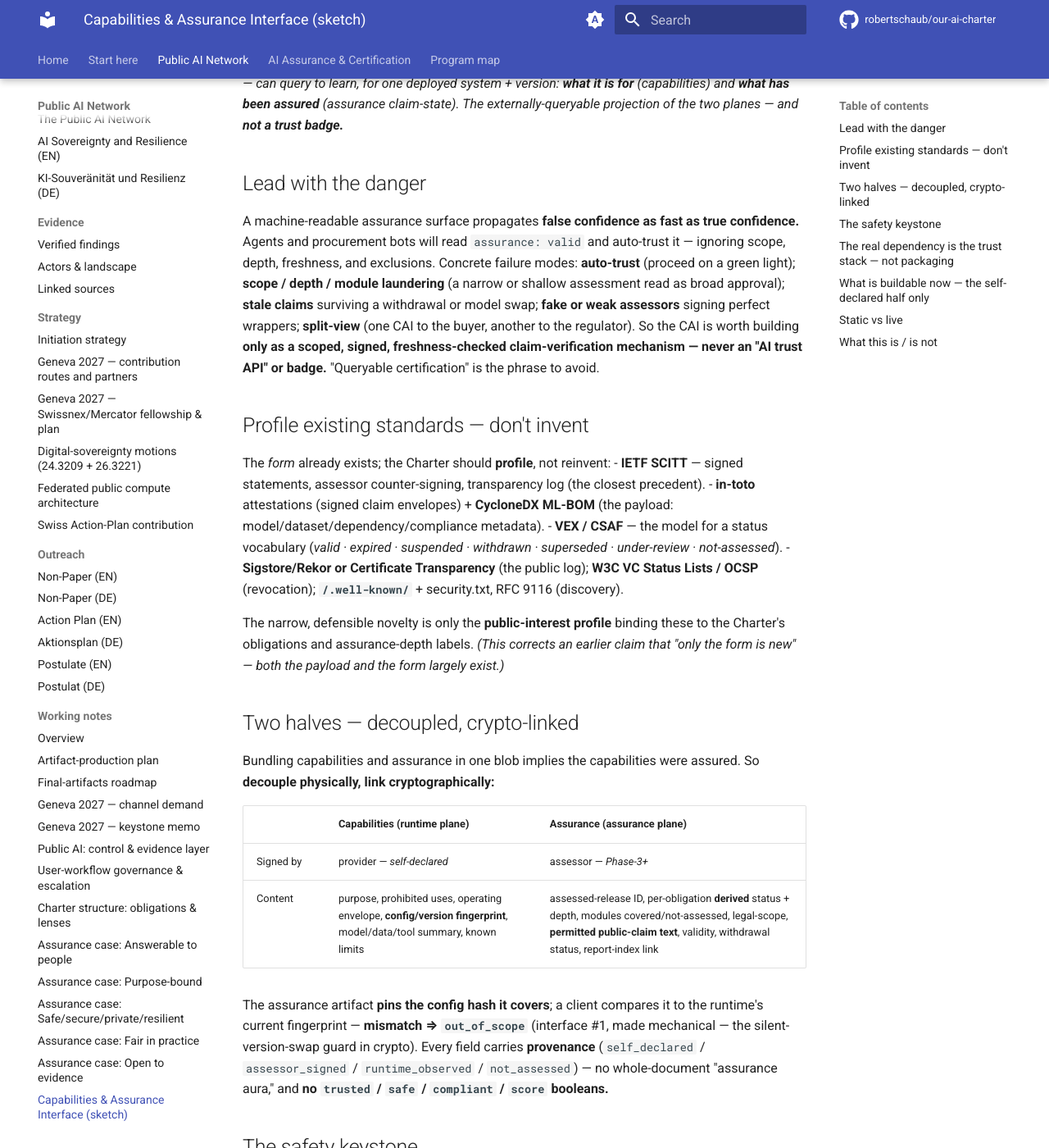
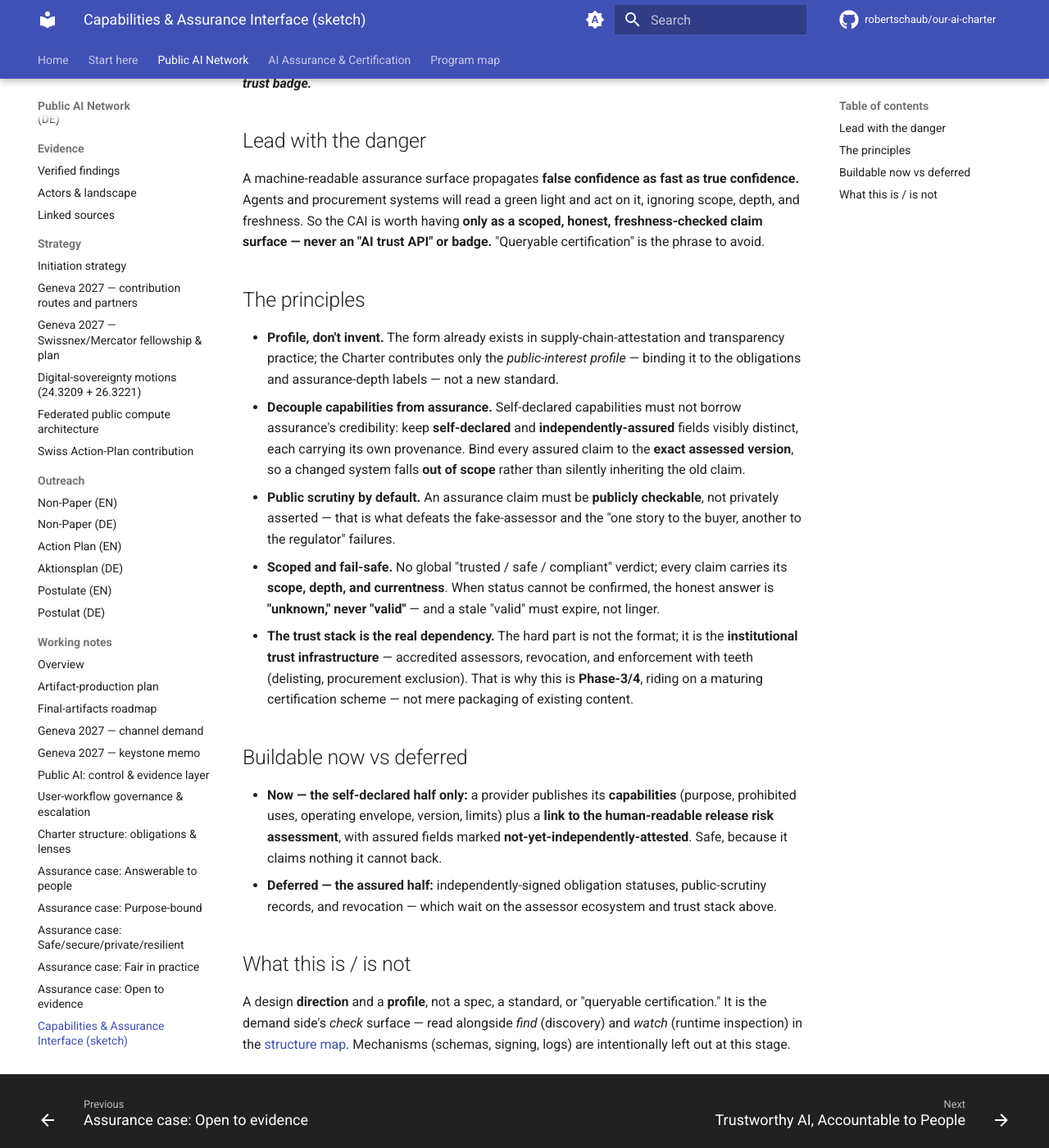
Before and after one commit to robertschaub/our-ai-charter, an MkDocs documentation site: the page built from docs/wip/capabilities-and-assurance-interface.md, in a window 1280 px wide and 1400 px high, scrolled down 366 px. Shown: the whole window at 82% size. Built offline with MkDocs 1.6.1 and Material for MkDocs 9.7.7, drawn with Linux system fonts in a browser that asks for light colours; plug-ins that fetch from the network failed and are left out; comment, search, counter and statistics services are not loaded; some of the changed text lies outside the part shown.

Commit message:
docs(wip): fold demand-side concepts into the map; dial CAI back to principles
Per a maintainer steer (concepts and principles, not interfaces/APIs at this
stage):
- charter-structure-and-views.md gains a "demand side -- find, check, watch"
  section describing the consumer-facing surfaces at concept level (discovery,
  the CAI, runtime inspection) with their load-bearing principles (honest scoped
  matching; plural/neutral, never a single gatekeeper; differentiated
  least-exposure inspection; verifiable; privacy-bounded).
- capabilities-and-assurance-interface.md trimmed from named-standards/crypto
  detail to its principles. No new notes; mechanisms left out by design.

Co-Authored-By: Claude Opus 4.8 <noreply@anthropic.com>

```diff
--- a/docs/wip/README.md
+++ b/docs/wip/README.md
@@ -18,13 +18,13 @@ A holding area for **working notes** — provisional outputs not yet part of the
 - **[geneva-2027-keystone-memo.md](geneva-2027-keystone-memo.md)** — the assembled, forwardable **keystone memo** (problem → the four-part package as an MVP → why economic benefit is a basis for success → the ask → honest status); the spine for the fellowship application and downstream routes. Promotable to Outreach/ as a `DRAFT` once a carrier group exists.
 - **[public-compute-control-evidence-layer.md](public-compute-control-evidence-layer.md)** — cooperator-facing one-pager: what the Public AI Network adds on top of existing compute — the public-interest **control-and-evidence layer** (eight policy-broker decisions / evidence-plane records) and the **assurance-&-adjudication** layer that makes it accountable. Grounded; citations web-verified. Derived from the [compute architecture](../Public%20AI%20Network/Strategy/federated-public-compute-architecture.md) note + a GPT-5.5 review.
 - **[user-workflow-governance.md](user-workflow-governance.md)** — the **user-side** companion to the control-and-evidence layer: governance from the **AI user's workflow** — five steps, the *allowed/able/owns-it* human thread, gates with fail-actions, and (the operative core) **when an AI must escalate vs. merely trace**, calibrated to user and use-case so it never trains the user to click "allow all." Design synthesis from a 2026-06-28 working session.
-- **[charter-structure-and-views.md](charter-structure-and-views.md)** — the structural map: how the Charter organizes its perspectives — **obligations as the spine** (an obligation × interests/duty-holders/lifecycle/layers/evidence/remedy matrix) with everything else as **navigation lenses** (four actor-kinds; two lifecycles; layers incl. data/provenance; a risk calibrator; the collective↔individual axis that joins the two workstreams) or modules. The four-block per-obligation view is a **Claims→Arguments→Evidence bridge to the duties, not a new audit layer** (obligations are claims; the duties + modules stay the single source of truth; status is derived). Settled across two GPT-5.5 reviews and a GPT-5.5 / Gemini exchange. Also separates the **assurance plane** (assessment-time) from the **runtime plane** (operation-time), bound by five named interfaces — runtime is the object of assurance, not a rival authority.
+- **[charter-structure-and-views.md](charter-structure-and-views.md)** — the structural map: how the Charter organizes its perspectives — **obligations as the spine** (an obligation × interests/duty-holders/lifecycle/layers/evidence/remedy matrix) with everything else as **navigation lenses** (four actor-kinds; two lifecycles; layers incl. data/provenance; a risk calibrator; the collective↔individual axis that joins the two workstreams) or modules. The four-block per-obligation view is a **Claims→Arguments→Evidence bridge to the duties, not a new audit layer** (obligations are claims; the duties + modules stay the single source of truth; status is derived). Settled across two GPT-5.5 reviews and a GPT-5.5 / Gemini exchange. Also separates the **assurance plane** (assessment-time) from the **runtime plane** (operation-time), bound by five named interfaces — runtime is the object of assurance, not a rival authority. And frames the **demand side** (find → check → watch: discovery, the CAI, runtime inspection) as concept-level surfaces that consume the two planes.
 - **[answerable-to-people-assurance-case.md](answerable-to-people-assurance-case.md)** — the first worked **obligation→duty bridge** (prototype): obligation 2 (*Answerable to people*) as a pointer-level CAE crosswalk to duties 1/3/4/6/7/8 plus the contestability and coercive-control modules, with derived status, claim discipline, and an individual-vs-collective remedy split. Tests the instrument before the other obligations are worked; aims to graduate into a certification-model annex.
 - **[purpose-bound-assurance-case.md](purpose-bound-assurance-case.md)** — the second worked bridge (prototype): obligation 1 (*Purpose-bound*), a legitimacy-led obligation that stress-tests the **hard legitimacy gate** (lawful/necessary/proportionate; prohibited uses; function-creep) the rights-led case didn't reach. Findings: the instrument needs a binary pass/fail gate alongside the depth-graded rows; this obligation is duty-heavy (not module-heavy); and its remedy is narrowing/withdrawal, interlocking with *Answerable*.
 - **[safe-secure-private-resilient-assurance-case.md](safe-secure-private-resilient-assurance-case.md)** — third bridge (obligation 3): the **technical-assurance** obligation. Finding: one obligation can **bundle several distinct properties** (safe/secure/private/resilient → different duties, possible sub-cards) and is the most effectiveness-test-heavy.
 - **[fair-in-practice-assurance-case.md](fair-in-practice-assurance-case.md)** — fourth bridge (obligation 4): the **collective, measurement-led** obligation. Finding: this is where the collective-impact lens and risk calibrator do the most work (statistical evidence, systemic remedy, conditional scope).
 - **[open-to-evidence-assurance-case.md](open-to-evidence-assurance-case.md)** — fifth bridge (obligation 5): the **honesty wedge**. Finding: it is **partly meta** — module-heavy (grounding) and also the rule that keeps every other card's claims warranted (claim discipline = this obligation, reflexive).
-- **[capabilities-and-assurance-interface.md](capabilities-and-assurance-interface.md)** — design sketch (Phase-2/3) for a queryable **Capabilities & Assurance Interface**: a signed, discoverable surface exposing a system's capabilities (runtime, self-declared) and assurance claim-state (assessor-signed), as the machine-readable projection of the two planes. A **profile** of SCITT / in-toto / CycloneDX ML-BOM / VEX with **transparency-log-by-default**, not a new standard or a trust badge. Buildable now: the self-declared half only. (After a GPT-5.5 / Gemini exchange that corrected the framing.)
+- **[capabilities-and-assurance-interface.md](capabilities-and-assurance-interface.md)** — design sketch (Phase-2/3, **principles not interfaces**) for a queryable **Capabilities & Assurance Interface**: ask of one system *what it is for* (self-declared capabilities) and *what has been assured* (independently-assured claim-state), kept visibly distinct and publicly checkable. Principles: profile don't invent · decouple capabilities from assurance · scoped & fail-safe (never a "safe/trusted" badge) · the trust stack is the real dependency. Buildable now: the self-declared half only. (Shaped by a GPT-5.5 / Gemini exchange.)
 
 ## Related outputs already saved elsewhere
 
--- a/docs/wip/capabilities-and-assurance-interface.md
+++ b/docs/wip/capabilities-and-assurance-interface.md
@@ -1,55 +1,26 @@
-> **Status: WORKING NOTES** — design sketch (2026-06-28), shaped by a GPT-5.5 / Gemini 3.1 exchange that corrected an earlier framing. **Phase-2/3 — not buildable now beyond the self-declared half.** A *profile of existing standards*, not a new interface. Companion to [charter-structure-and-views.md](charter-structure-and-views.md) — it is two of that note's plane-interfaces made machine-readable.
+> **Status: WORKING NOTES** — design sketch (2026-06-28), shaped by a GPT-5.5 / Gemini 3.1 exchange. **Concepts and principles, not interfaces** — mechanisms are deliberately out of scope at this stage. Phase-2/3. Companion to [charter-structure-and-views.md](charter-structure-and-views.md): the demand side's *check* surface.
 
 # A queryable Capabilities & Assurance Interface (CAI) — design direction
 
-*A discoverable, machine-readable, signed surface a client — an agent, buyer, regulator, or another AI — can query to learn, for one deployed system + version: **what it is for** (capabilities) and **what has been assured** (assurance claim-state). The externally-queryable projection of the two planes — and **not a trust badge.***
+*A way for a person or their agent to ask, of one deployed system: **what is it for** (capabilities) and **what has been assured** (assurance claim-state). The "check" step of the demand side — and **not a trust badge.***
 
 ## Lead with the danger
 
-A machine-readable assurance surface propagates **false confidence as fast as true confidence.** Agents and procurement bots will read `assurance: valid` and auto-trust it — ignoring scope, depth, freshness, and exclusions. Concrete failure modes: **auto-trust** (proceed on a green light); **scope / depth / module laundering** (a narrow or shallow assessment read as broad approval); **stale claims** surviving a withdrawal or model swap; **fake or weak assessors** signing perfect wrappers; **split-view** (one CAI to the buyer, another to the regulator). So the CAI is worth building **only as a scoped, signed, freshness-checked claim-verification mechanism — never an "AI trust API" or badge.** "Queryable certification" is the phrase to avoid.
+A machine-readable assurance surface propagates **false confidence as fast as true confidence.** Agents and procurement systems will read a green light and act on it, ignoring scope, depth, and freshness. So the CAI is worth having **only as a scoped, honest, freshness-checked claim surface — never an "AI trust API" or badge.** "Queryable certification" is the phrase to avoid.
 
-## Profile existing standards — don't invent
+## The principles
 
-The *form* already exists; the Charter should **profile**, not reinvent:
-- **IETF SCITT** — signed statements, assessor counter-signing, transparency log (the closest precedent).
-- **in-toto** attestations (signed claim envelopes) + **CycloneDX ML-BOM** (the payload: model/dataset/dependency/compliance metadata).
-- **VEX / CSAF** — the model for a status vocabulary (*valid · expired · suspended · withdrawn · superseded · under-review · not-assessed*).
-- **Sigstore/Rekor or Certificate Transparency** (the public log); **W3C VC Status Lists / OCSP** (revocation); **`/.well-known/`** + security.txt, RFC 9116 (discovery).
+- **Profile, don't invent.** The form already exists in supply-chain-attestation and transparency practice; the Charter contributes only the *public-interest profile* — binding it to the obligations and assurance-depth labels — not a new standard.
+- **Decouple capabilities from assurance.** Self-declared capabilities must not borrow assurance's credibility: keep **self-declared** and **independently-assured** fields visibly distinct, each carrying its own provenance. Bind every assured claim to the **exact assessed version**, so a changed system falls **out of scope** rather than silently inheriting the old claim.
+- **Public scrutiny by default.** An assurance claim must be **publicly checkable**, not privately asserted — that is what defeats the fake-assessor and the "one story to the buyer, another to the regulator" failures.
+- **Scoped and fail-safe.** No global "trusted / safe / compliant" verdict; every claim carries its **scope, depth, and currentness**. When status cannot be confirmed, the honest answer is **"unknown," never "valid"** — and a stale "valid" must expire, not linger.
+- **The trust stack is the real dependency.** The hard part is not the format; it is the **institutional trust infrastructure** — accredited assessors, revocation, and enforcement with teeth (delisting, procurement exclusion). That is why this is **Phase-3/4**, riding on a maturing certification scheme — not mere packaging of existing content.
 
-The narrow, defensible novelty is only the **public-interest profile** binding these to the Charter's obligations and assurance-depth labels. *(This corrects an earlier claim that "only the form is new" — both the payload and the form largely exist.)*
+## Buildable now vs deferred
 
-## Two halves — decoupled, crypto-linked
-
-Bundling capabilities and assurance in one blob implies the capabilities were assured. So **decouple physically, link cryptographically:**
-
-| | **Capabilities** (runtime plane) | **Assurance** (assurance plane) |
-|---|---|---|
-| Signed by | provider — *self-declared* | assessor — *Phase-3+* |
-| Content | purpose, prohibited uses, operating envelope, **config/version fingerprint**, model/data/tool summary, known limits | assessed-release ID, per-obligation **derived** status + depth, modules covered/not-assessed, legal-scope, **permitted public-claim text**, validity, withdrawal status, report-index link |
-
-The assurance artifact **pins the config hash it covers**; a client compares it to the runtime's current fingerprint — **mismatch ⇒ `out_of_scope`** (interface #1, made mechanical — the silent-version-swap guard in crypto). Every field carries **provenance** (`self_declared` / `assessor_signed` / `runtime_observed` / `not_assessed`) — no whole-document "assurance aura," and **no `trusted` / `safe` / `compliant` / `score` booleans.**
-
-## The safety keystone
-
-A CAI claim is **invalid unless it carries proof of inclusion in a public append-only transparency log.** That one rule defeats the fake-assessor and split-view attacks — every claim becomes publicly scrutable. Paired with: **scoped claims only**; **clients fail to `indeterminate` / `out_of_scope`, never `valid`**; **no indefinite caching of "valid."** This is honesty-of-process (obligation 5) enforced cryptographically on the interface itself.
-
-## The real dependency is the trust stack — not packaging
-
-The JSON is trivial; what it presupposes is an **institutional build that does not exist yet**: an **accredited-assessor registry / trust anchors** (hybrid — a Charter registry plus national accreditation), signing profiles (COSE/JOSE, hardware-backed assessor keys), a revocation/status service, the transparency log, schema governance, relying-party rules, and **enforcement with teeth** (registry delisting, procurement exclusion, regulator notification — "penalties for false attestation" is empty without these). This is **Phase-3/4**, riding on a maturing certification scheme. *(This corrects an earlier claim that the CAI is "merely Phase-2 packaging.")*
-
-## What is buildable now — the self-declared half only
-
-No assessor or PKI exists yet, so the only honest v1 is the **capabilities half**:
-- a **static signed `/.well-known/` descriptor** (profiling CycloneDX ML-BOM / in-toto) carrying provider-declared capabilities + the **config fingerprint** + a **link to the human-readable release risk assessment**;
-- assured fields present but flagged **`not-machine-attested-yet`**;
-- **no** assured booleans, **no** live API, **no** agent-authorization semantics.
-
-It is safe precisely because it claims nothing it cannot back — it just makes the existing release risk assessment and model card discoverable and signed. The **assessor-signed assurance half + transparency log + revocation** is deferred to the trust-stack build above.
-
-## Static vs live
-
-Prefer **static signed artifacts** — a discovery descriptor plus an immutable, content-addressed release manifest — with a lightweight **freshness** mechanism (short-lived signatures, an OCSP-like signed status list, transparency-log inclusion). A live signed *status* endpoint (withdrawn / suspended / superseded) is a later refinement, not a v1 requirement. Never an indefinitely-cached "valid."
+- **Now — the self-declared half only:** a provider publishes its **capabilities** (purpose, prohibited uses, operating envelope, version, limits) plus a **link to the human-readable release risk assessment**, with assured fields marked **not-yet-independently-attested**. Safe, because it claims nothing it cannot back.
+- **Deferred — the assured half:** independently-signed obligation statuses, public-scrutiny records, and revocation — which wait on the assessor ecosystem and trust stack above.
 
 ## What this is / is not
 
-A design **direction**, not a spec or a standard; a **profile** of existing standards, not a new interface; explicitly **not** "queryable certification." Buildable now: the self-declared, provider-signed descriptor that links to the human assessment. Deferred: the assured layer, which waits on an assessor ecosystem and the trust stack — the same Phase-2/3 boundary as the rest of the certification work.
+A design **direction** and a **profile**, not a spec, a standard, or "queryable certification." It is the demand side's *check* surface — read alongside *find* (discovery) and *watch* (runtime inspection) in the [structure map](charter-structure-and-views.md). Mechanisms (schemas, signing, logs) are intentionally left out at this stage.
```
Also changed, not shown: CHANGELOG.md (+1 -0 lines), docs/wip/charter-structure-and-views.md (+11 -1 lines).
